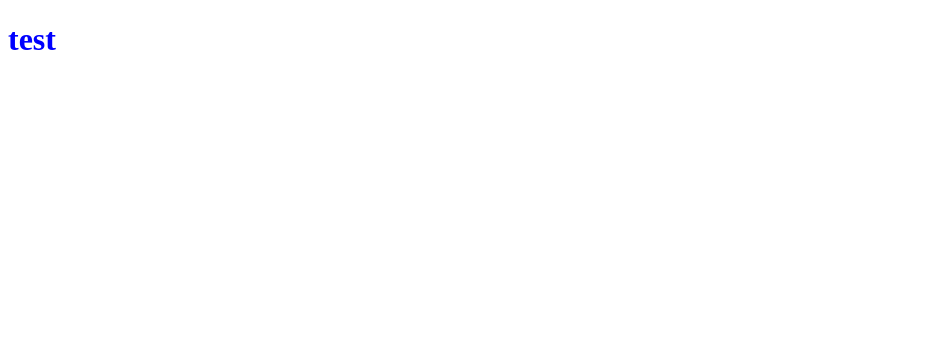
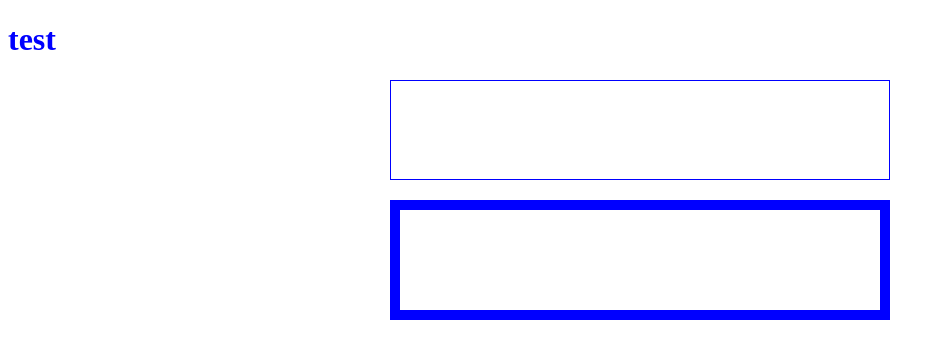
Before and after one commit to Walraz/test-jquery, a website: page index.html in a window 1280 px wide. Shown: the whole page, without its empty margins (0-945 px from the left). Drawn offline with nearby package versions, Linux system fonts and the light colour scheme.

Commit message:
test border-box

```diff
--- a/index.html
+++ b/index.html
@@ -9,6 +9,8 @@
 </head>
 <body>
   <h1>test</h1>
+  <div class="simple"></div>
+  <div class="fancy"></div>
   <script src="node_modules/jquery/dist/jquery.min.js"></script>
   <script src="main.js"></script>
 </body>
--- a/main.css
+++ b/main.css
@@ -1,3 +1,22 @@
+* {
+  box-sizing: border-box;
+}
+
 h1 {
   color: blue;
 }
+
+.simple {
+  width: 500px;
+  height: 100px;
+  margin: 20px auto;
+  border: solid blue 1px;
+}
+
+.fancy {
+  width: 500px;
+  height: 100px;
+  margin: 20px auto;
+  padding: 50px;
+  border: solid blue 10px;
+}
```
